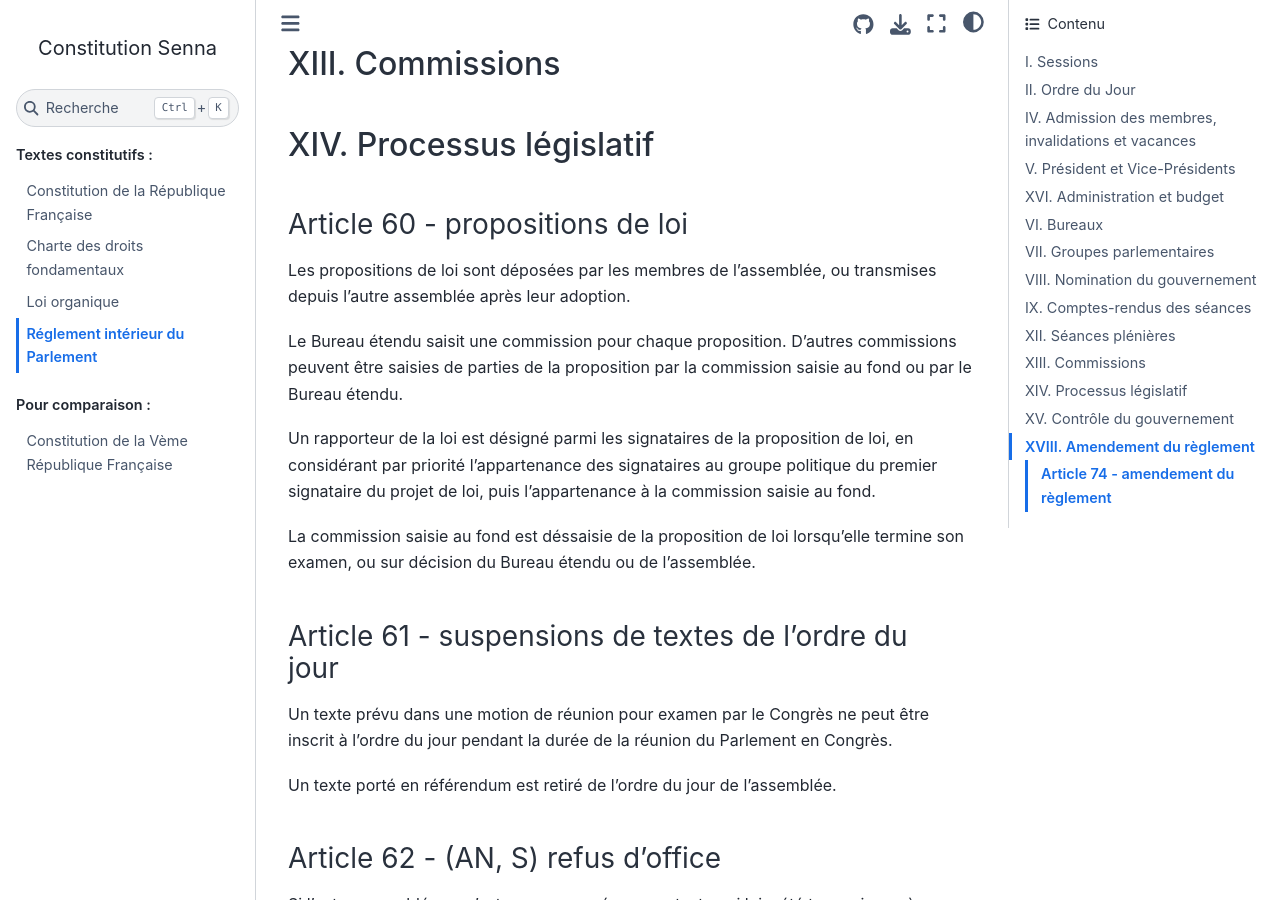
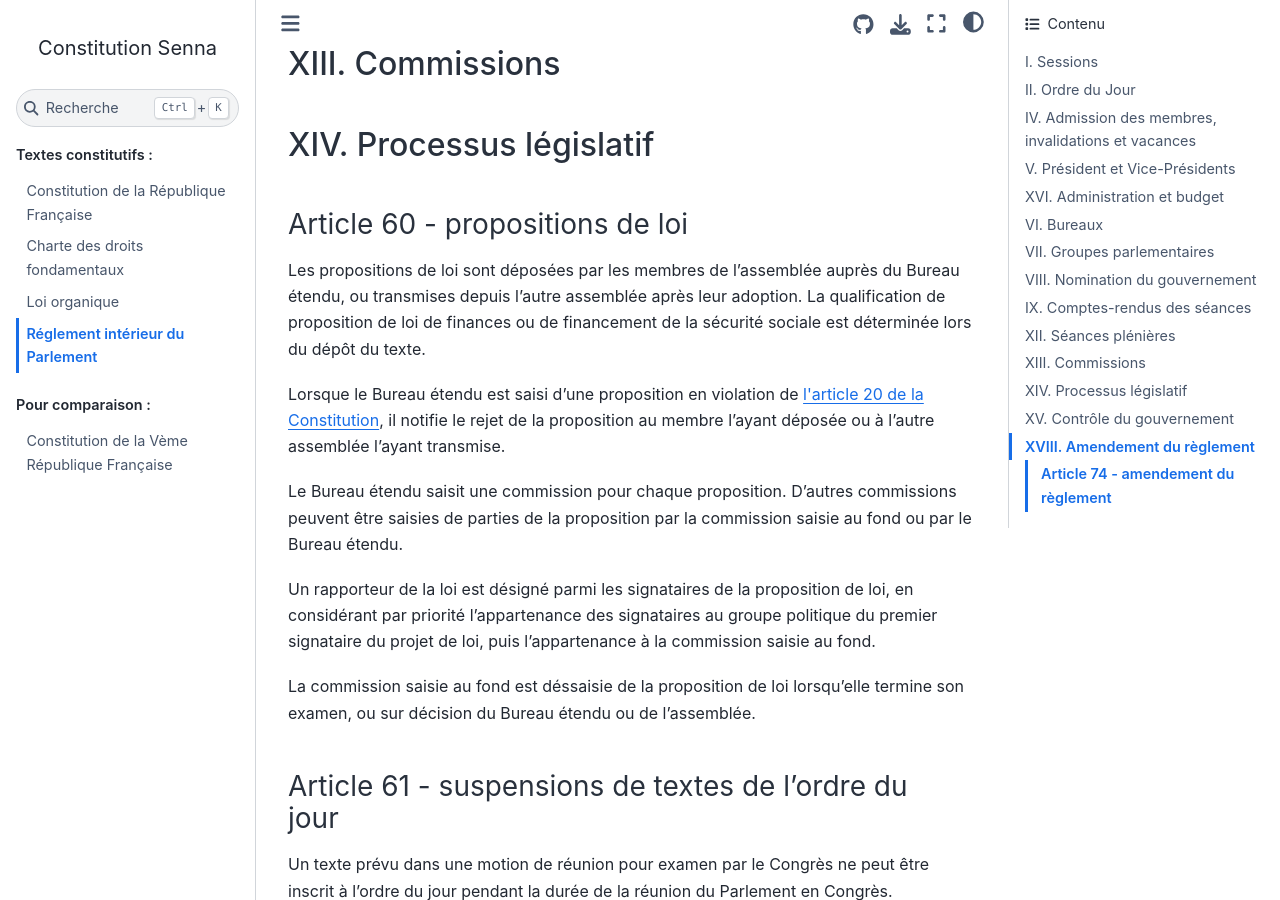
Before and after one commit to Gouvernathor/senna, a Sphinx documentation site: the page built from source/reglement_interieur.rst, in a window 1280 px wide and 900 px high, scrolled down 21220 px. Built offline with Sphinx 7.4.7 and the Sphinx Book theme 1.1.4, drawn with Linux system fonts in a browser that asks for light colours.

Commit message:
nature des propositions de loi

```diff
--- a/source/reglement_interieur.rst
+++ b/source/reglement_interieur.rst
@@ -591,6 +591,8 @@
 
 .. (...)
 
+.. le Bureau (étendu ?) peut décider de la priorité relative des propositions de loi au sein de l'ordre du jour des commissions (mais pas du reste de l'odj)
+
 .. le rapporteur d'une proposition de loi assiste de droit (et +), mais sans droit de vote, aux séances portant sur la proposition de loi d'une commission dont il n'est pas membre
 
 .. inclure CMP en tant que sous-partie - déclenchement, fonctionnement et conséquences en séance plénière
@@ -603,7 +605,9 @@
 
 .. article:: propositions de loi
 
-Les propositions de loi sont déposées par les membres de l'assemblée, ou transmises depuis l'autre assemblée après leur adoption.
+Les propositions de loi sont déposées par les membres de l'assemblée auprès du Bureau étendu, ou transmises depuis l'autre assemblée après leur adoption. La qualification de proposition de loi de finances ou de financement de la sécurité sociale est déterminée lors du dépôt du texte.
+
+Lorsque le Bureau étendu est saisi d'une proposition en violation de :artref:`lois de finances et de financement de la sécurité sociale`, il notifie le rejet de la proposition au membre l'ayant déposée ou à l'autre assemblée l'ayant transmise.
 
 Le Bureau étendu saisit une commission pour chaque proposition. D'autres commissions peuvent être saisies de parties de la proposition par la commission saisie au fond ou par le Bureau étendu.
 
```
